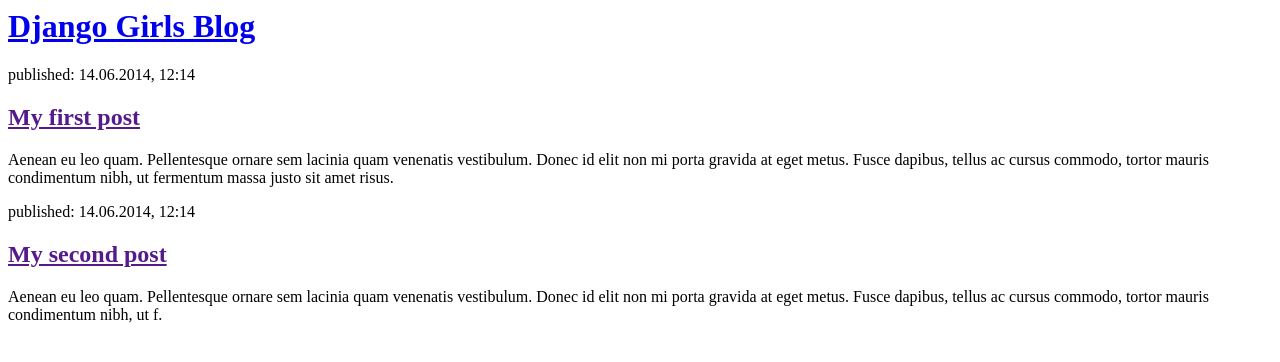
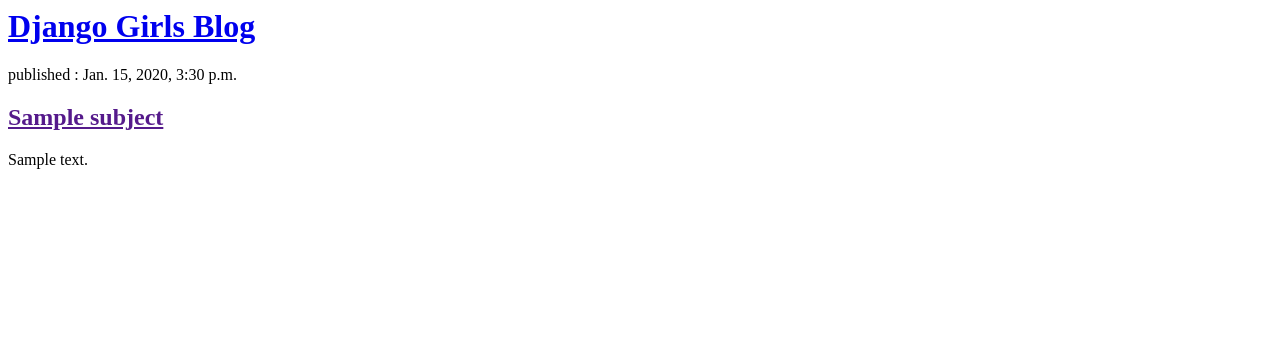
Before and after one commit to dsuyash08/djangoTest, a Django app: template firstapp/templates/firstapp/post_list.html in a window 1280 px wide. Shown: the top 362 px of the page. Run offline with Django 3.2, Linux system fonts and the light colour scheme; the template is opened without the code that fills it: values that come from a table or form of the project are taken from there, others are empty; tables that the repository leaves empty hold one stand-in row (values such as "Sample post").

Commit message:
second batch

```diff
--- a/firstapp/templates/firstapp/post_list.html
+++ b/firstapp/templates/firstapp/post_list.html
@@ -6,17 +6,12 @@
         <div>
             <h1><a href="/">Django Girls Blog</a></h1>
         </div>
-
-        <div>
-            <p>published: 14.06.2014, 12:14</p>
-            <h2><a href="">My first post</a></h2>
-            <p>Aenean eu leo quam. Pellentesque ornare sem lacinia quam venenatis vestibulum. Donec id elit non mi porta gravida at eget metus. Fusce dapibus, tellus ac cursus commodo, tortor mauris condimentum nibh, ut fermentum massa justo sit amet risus.</p>
-        </div>
-
-        <div>
-            <p>published: 14.06.2014, 12:14</p>
-            <h2><a href="">My second post</a></h2>
-            <p>Aenean eu leo quam. Pellentesque ornare sem lacinia quam venenatis vestibulum. Donec id elit non mi porta gravida at eget metus. Fusce dapibus, tellus ac cursus commodo, tortor mauris condimentum nibh, ut f.</p>
-        </div>
+        {% for s in sub %}
+            <div>
+                <p> published : {{s.published_date}}</p>
+                <h2><a href="">{{ s.title }}</a></h2>
+                <p>{{s.text|linebreaksbr}}</p>
+            </div>
+        {% endfor %}
     </body>
 </html>
--- a/firstapp/views.py
+++ b/firstapp/views.py
@@ -1,4 +1,7 @@
 from django.shortcuts import render
+from .models import Subjects
+from django.utils import timezone
 
 def post_list(request):
-    return render(request,'firstapp/post_list.html',{})
+    sub = Subjects.objects.filter(published_date__lte=timezone.now()).order_by('published_date')
+    return render(request,'firstapp/post_list.html',{'sub':sub})
```
